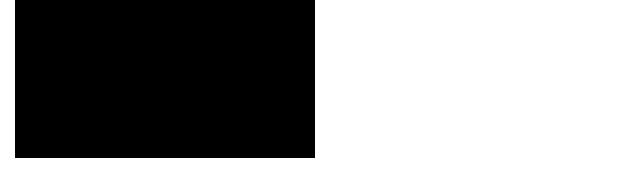
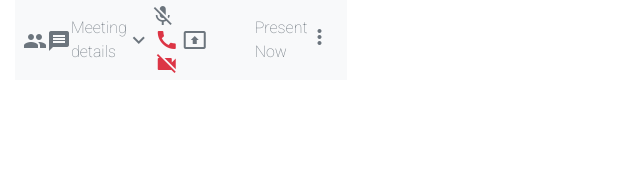
Before and after one commit to yasithWimukthi/google-meet-clone, a website: page index.html in a window 1280 px wide. Shown: the whole page, without its empty margins (0-640 px from the left). Drawn offline with Linux system fonts and the light colour scheme.

Commit message:
create index page

```diff
--- a/index.html
+++ b/index.html
@@ -6,23 +6,26 @@
     <link rel="stylesheet" href="public/Assets/css/bootstrap.min.css">
     <link rel="stylesheet" href="public/Assets/css/style.css">
     <link rel="stylesheet" href="https://fonts.googleapis.com/icon?family=Material+Icons">
-    <link rel="preconnect" href="https://fonts.googleapis.com"><link rel="preconnect" href="https://fonts.gstatic.com" crossorigin><link href="https://fonts.googleapis.com/css2?family=Roboto:wght@100&display=swap" rel="stylesheet">
+    <link rel="preconnect" href="https://fonts.googleapis.com">
+    <link rel="preconnect" href="https://fonts.gstatic.com" crossorigin>
+    <link href="https://fonts.googleapis.com/css2?family=Roboto:wght@100&display=swap" rel="stylesheet">
 </head>
 <body>
 <main class="container-fluid d-flex flex-column home-wrap">
     <div class="g-top text-light">
         <div class="top-remote-video-show-wrap d-flex">
+            <div class="w-75 d-none" id="meetingContainer">
                 <div class="call-wrap" style="background-color: black">
                     <div class="video-wrap" id="divUsers" style="display: flex; flex-wrap: wrap">
                         <div id="me" class="userbox display-center flex-column">
                             <h2 class="display-center" style="font-size: 14px"></h2>
-                        <div class="display-center" >
+                            <div class="display-center">
                                 <video autoplay muted id="localVideoPlayer"></video>
                             </div>
                         </div>
                         <div id="otherTemplate" class="userbox display-center flex-column" style="display: none">
                             <h2 class="display-center" style="font-size: 14px"></h2>
-                        <div class="display-center" >
+                            <div class="display-center">
                                 <video autoplay muted></video>
                                 <audio autoplay muted style="display: none"></audio>
                             </div>
@@ -30,8 +33,46 @@
                     </div>
                 </div>
             </div>
+        </div>
         <div class="g-top-left bg-light text-secondary w-25 d-flex align-items-center justify-content-between pl-2 pr-2">
-
+            <div class="top-left-participant-wrap pt-2 cursor-pointer">
+                <div class="top-left-participant-icon">
+                    <span class="material-icons">people</span>
+                </div>
+                <div class="top-left-participant-count"></div>
+            </div>
+            <div class="top-left-chat-wrap pt-2 cursor-pointer">
+                    <span class="material-icons">message</span>
+            </div>
+            <div class="top-left-time-wrap bg-light m-0 d-flex justify-content-between align-items-center">
+                <div class="bottom-left d-flex" style="height: 10vh">
+                    <div class="display-center cursor-pointer meeting-details-button">
+                        Meeting details <span class="material-icons">keyboard_arrow_down</span>
+                    </div>
+                </div>
+                <div class="bottom-middle" >
+                    <div class="mic-toggle-wrap action-icon-style display-center mr-2 cursor-pointer" id="micMuteUnmute">
+                        <span class="material-icons">mic_off</span>
+                    </div>
+                    <div class="end-call-wrap action-icon-style display-center  cursor-pointer" >
+                        <span class="material-icons text-danger">call</span>
+                    </div>
+                    <div class="end-call-wrap action-icon-style display-center  cursor-pointer" >
+                        <span class="material-icons text-danger">videocam_off</span>
+                    </div>
+                </div>
+                <div class="bottom-right d-flex justify-content-center align-items-center mr-3" style="height: 10vh">
+                    <div class="present-now-wrap d-flex justify-content-center flex-column align-items-center mr-5 cursor-pointer">
+                        <span class="material-icons">present_to_all</span>
+                    </div>
+                    <div>Present Now</div>
+                    <div class="option-wrap cursor-pointer display-center" style="height: 10vh;position: relative">
+                        <div class="option-icon">
+                            <span class="material-icons">more_vert</span>
+                        </div>
+                    </div>
+                </div>
+            </div>
         </div>
     </div>
     <div class="g-bottom">
```
Lines whose indentation alone changed are shown as unchanged.
